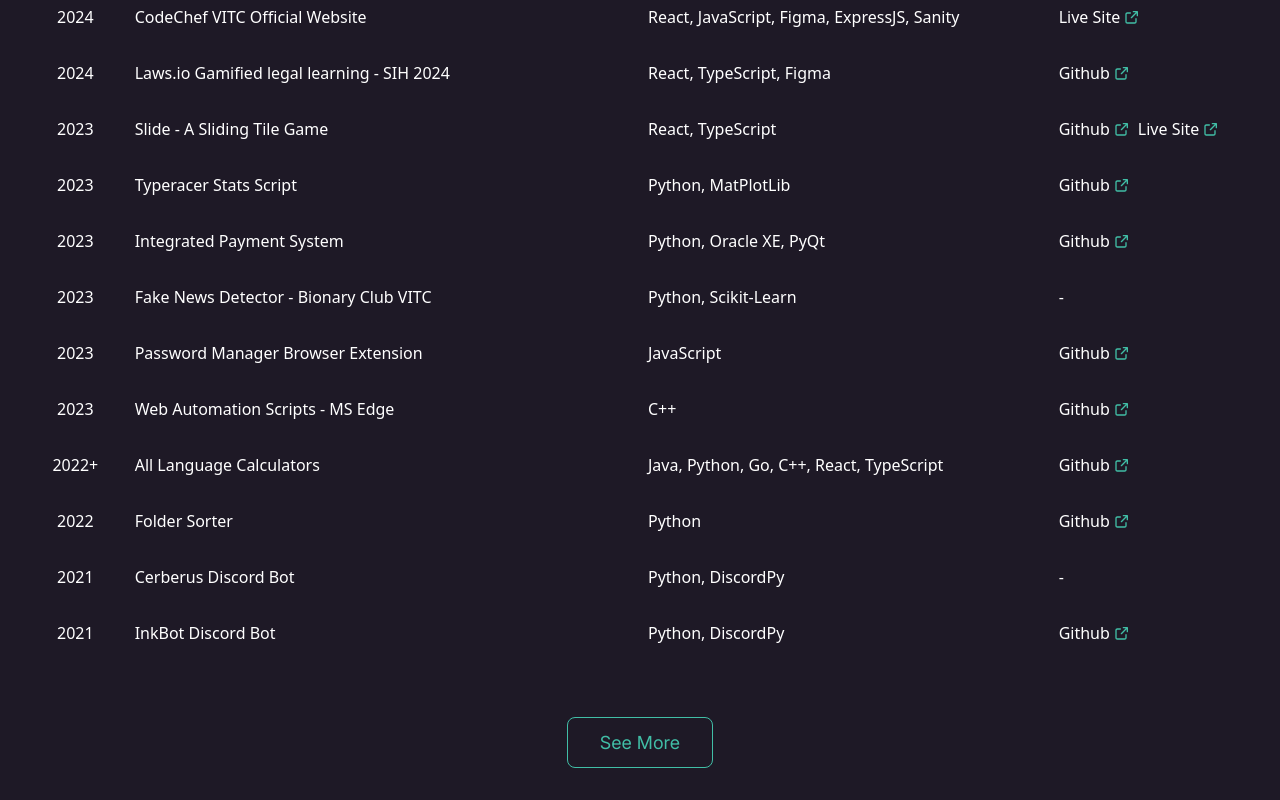
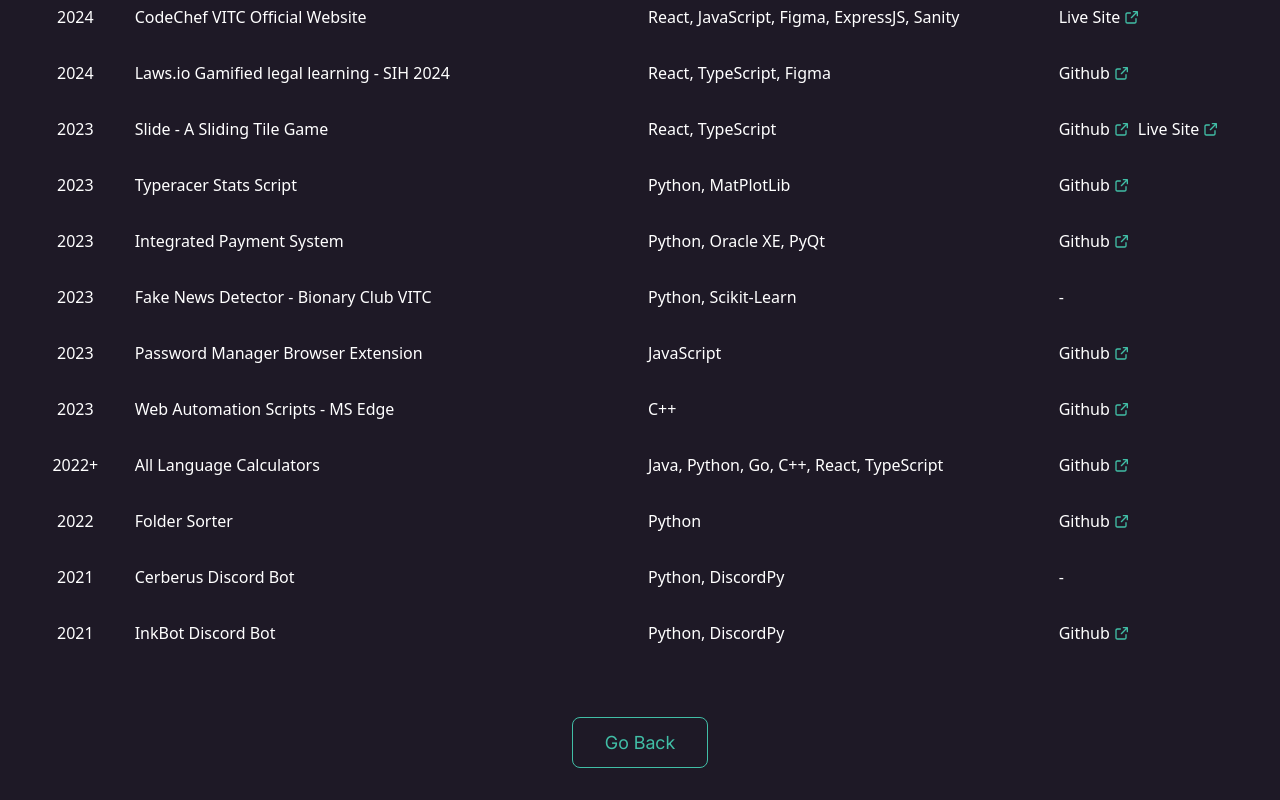
Before and after one commit to poseidon0z/Portfolio-v2, a React (Vite) app: page /project-archive in a window 1280 px wide. Shown: the part 937-1737 px from the top of the page. Built offline with nearby package versions, Linux system fonts and the light colour scheme.

Commit message:
Fixed go back button

```diff
--- a/src/pages/ProjectArchive.tsx
+++ b/src/pages/ProjectArchive.tsx
@@ -272,7 +272,7 @@
         }}
       >
         <BodyText size="medium" className="text-seaweed">
-          See More
+          Go Back
         </BodyText>
       </button>
     </div>
```
